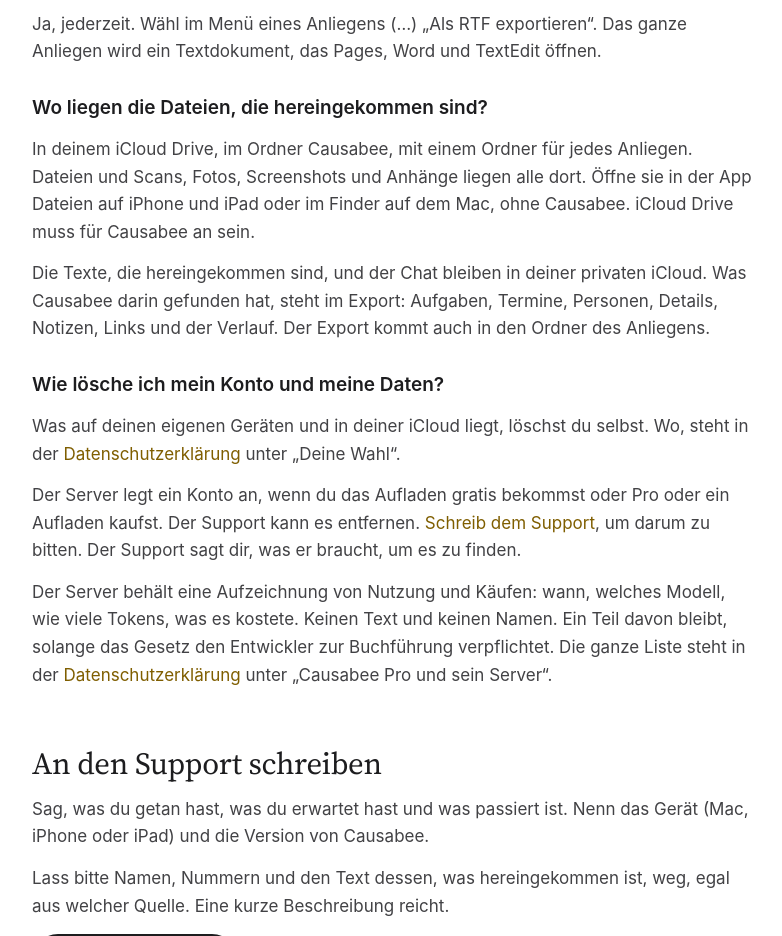
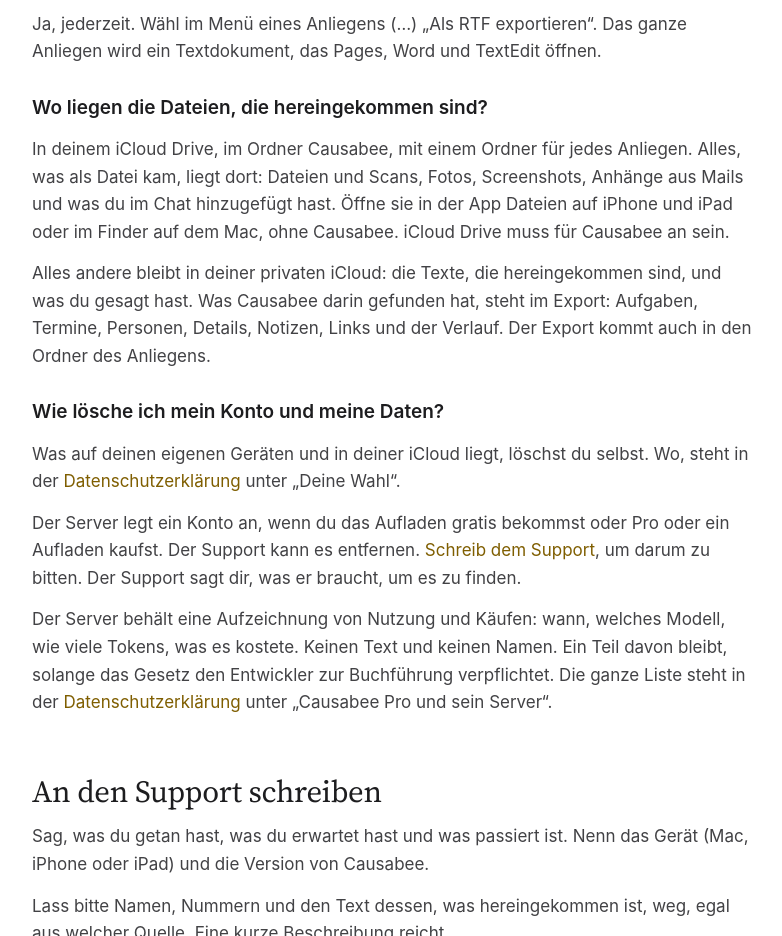
Before and after one commit to Causabee/website, a plain HTML site: page site/de/support.html in a window 1280 px wide. Shown: the part 3200-4136 px from the top of the page, without its empty margins (248-1030 px from the left). Drawn offline with Linux system fonts and the light colour scheme.

Commit message:
Site from causabee 35bf3315

```diff
--- a/site/de/support.html
+++ b/site/de/support.html
@@ -79,8 +79,8 @@
   <h3 id="export">Kann ich meine Anliegen mitnehmen?</h3>
   <p>Ja, jederzeit. Wähl im Menü eines Anliegens (…) „Als RTF exportieren“. Das ganze Anliegen wird ein Textdokument, das Pages, Word und TextEdit öffnen.</p>
   <h3 id="files-in-icloud">Wo liegen die Dateien, die hereingekommen sind?</h3>
-  <p>In deinem iCloud Drive, im Ordner Causabee, mit einem Ordner für jedes Anliegen. Dateien und Scans, Fotos, Screenshots und Anhänge liegen alle dort. Öffne sie in der App Dateien auf iPhone und iPad oder im Finder auf dem Mac, ohne Causabee. iCloud Drive muss für Causabee an sein.</p>
-  <p>Die Texte, die hereingekommen sind, und der Chat bleiben in deiner privaten iCloud. Was Causabee darin gefunden hat, steht im Export: Aufgaben, Termine, Personen, Details, Notizen, Links und der Verlauf. Der Export kommt auch in den Ordner des Anliegens.</p>
+  <p>In deinem iCloud Drive, im Ordner Causabee, mit einem Ordner für jedes Anliegen. Alles, was als Datei kam, liegt dort: Dateien und Scans, Fotos, Screenshots, Anhänge aus Mails und was du im Chat hinzugefügt hast. Öffne sie in der App Dateien auf iPhone und iPad oder im Finder auf dem Mac, ohne Causabee. iCloud Drive muss für Causabee an sein.</p>
+  <p>Alles andere bleibt in deiner privaten iCloud: die Texte, die hereingekommen sind, und was du gesagt hast. Was Causabee darin gefunden hat, steht im Export: Aufgaben, Termine, Personen, Details, Notizen, Links und der Verlauf. Der Export kommt auch in den Ordner des Anliegens.</p>
   <h3 id="delete-account">Wie lösche ich mein Konto und meine Daten?</h3>
   <p>Was auf deinen eigenen Geräten und in deiner iCloud liegt, löschst du selbst. Wo, steht in der <a href="privacy.html">Datenschutzerklärung</a> unter „Deine Wahl“.</p>
   <p>Der Server legt ein Konto an, wenn du das Aufladen gratis bekommst oder Pro oder ein Aufladen kaufst. Der Support kann es entfernen. <a href="mailto:support@causabee.app">Schreib dem Support</a>, um darum zu bitten. Der Support sagt dir, was er braucht, um es zu finden.</p>
```
Also changed, not shown: site/support.html (+2 -2 lines).
